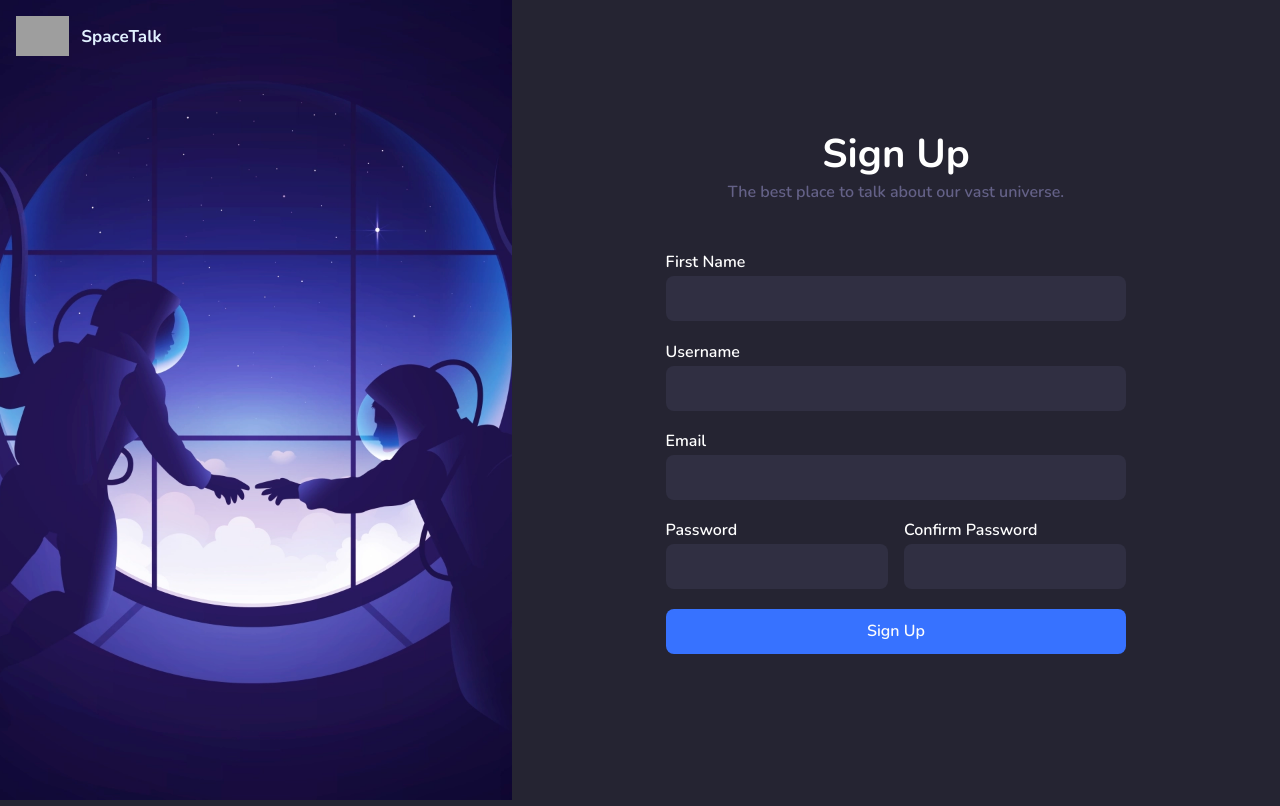
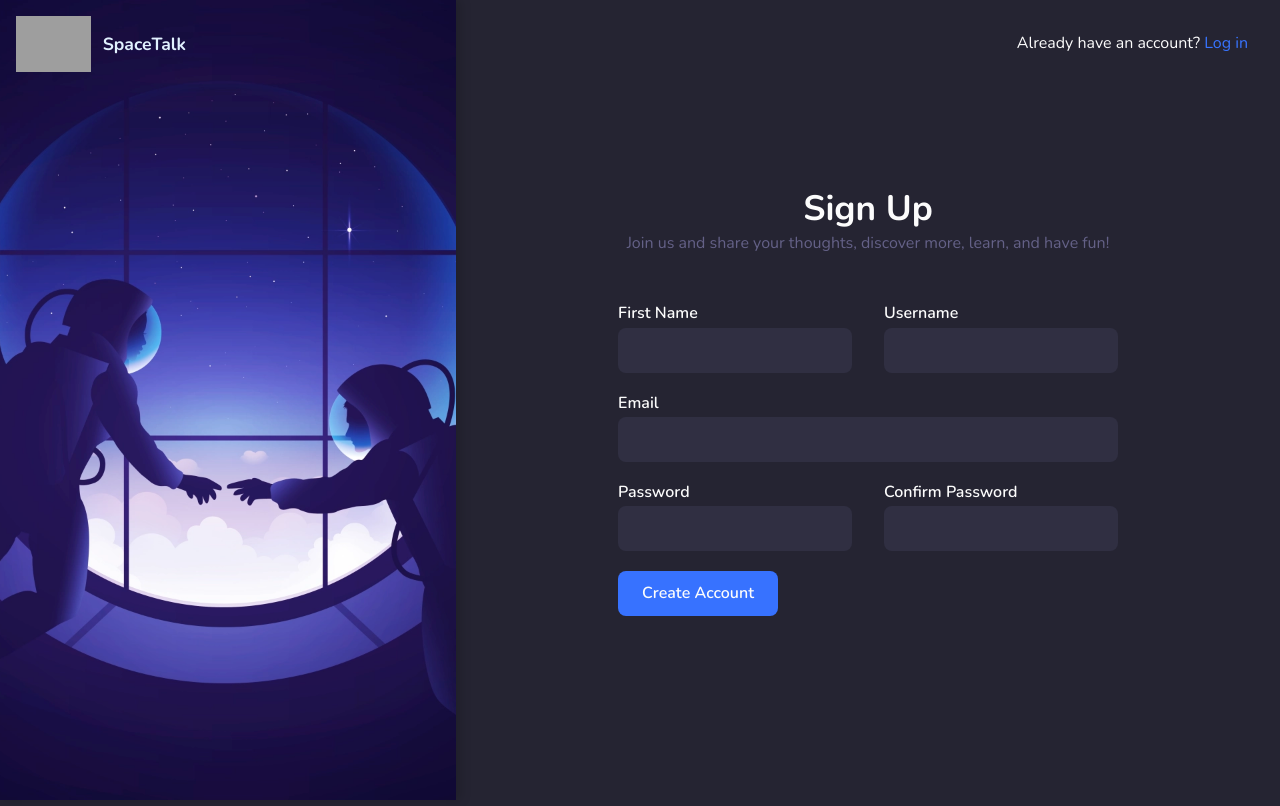
Before and after one commit to henriq20/space-talk, a Laravel app: page /register in a window 1280 px wide. Run offline with Laravel 8, Linux system fonts and the light colour scheme; grey boxes are pictures that could not be loaded.

Commit message:
Add validation to the register view
The css was also modified

```diff
--- a/public/css/main.css
+++ b/public/css/main.css
@@ -5,6 +5,7 @@
     --color-dark: hsl(244, 16%, 17%);
     --color-light-dark: hsl(244, 17%, 22%);
     --color-white: hsl(0, 0%, 99%);
+    --color-red: hsl(360, 82%, 63%);
     --border-radius: 8px;
 }
 
@@ -19,15 +20,16 @@
 }
 
 body {
-    color: #fff;
+    color: var(--color-white);
 }
 
 a {
     text-decoration: none;
+    color: var(--color-primary);
 }
 
-p {
-    color: #646187;
+h1 {
+    font-size: 2.2rem;
 }
 
 ul {
@@ -43,7 +45,7 @@ label {
     margin-bottom: 0.2rem;
 }
 
-input, label, p {
+input, label {
     font-size: 1rem;
     font-weight: 600;
 }
@@ -66,8 +68,12 @@ input, label, p {
 .logo span {
     margin-left: 12px;
     font-weight: 700;
-    font-size: 17px;
+    font-size: 1.1rem;
     color: #E1F1FF;
+}
+
+.logo:hover {
+    filter: brightness(110%);
 }
 
 #navbar {
@@ -127,77 +133,104 @@ input, label, p {
     align-items: center;
 }
 
-/* Register Form */
-main.flex-columns {
+/* Auth */
+#auth {
+    display: flex;
     height: 100vh;
 }
 
-/* Register Form - Images */
-.flex-columns .column .space {
+/* Auth - Aside and Images */
+#auth > aside {
+    flex: 1.2;
+}
+
+#auth > aside img {
     width: 100%;
     height: 100%;
     object-fit: cover;
 }
 
-.flex-columns .column .logo {
+#auth > aside .logo {
     position: absolute;
     top: 0;
     left: 0;
-    height: 5%;
+    height: 7%;
     margin: 1rem 0 0 1rem;
 }
 
-.flex-columns .column .logo img {
-    width: 100%;
-    height: 100%;
+/* Auth - Content */
+#auth > .content {
+    flex: 2;
+    margin: auto 0;
+    padding: 0 2rem;
 }
 
-/* Register Form - 2° Column */
-.flex-columns .column:last-child {
-    display: grid;
-    grid-template-columns: 20% 60% 20%;
+/* Auth - Content - Top/Right Link */
+#auth > .content > p {
+    position: absolute;
+    top: 0;
+    right: 0;
+    margin: 2rem 2rem 0 0;
 }
 
-.flex-columns .column form {
-    grid-column: 2;
-    display: flex;
-    flex-direction: column;
+#auth > .content > p > a:hover {
+    transition: 100ms;
+    color: hsl(222, 100%, 65%);
 }
 
-.flex-columns .column form h1 {
-    font-size: 2.5rem;
+/* Auth - Content - Form */
+#auth > .content > form {
+    max-width: 500px;
+    margin: 0 auto;
 }
 
-.flex-columns .column form p {
-    margin-bottom: 3rem;
+#auth > .content > form > h1,
+#auth > .content > form > p {
+    text-align: center;
 }
 
-.flex-columns .column form label {
-    text-align: left;
-}
-
-.flex-columns .column form > div {
-    display: flex;
-}
-
-.flex-columns .column form > div > div {
-    display: flex;
-    flex-direction: column;
-    width: 100%;
-}
-
-.flex-columns .column form > div > div:first-child {
-    margin-right: 1rem;
-}
-
-.flex-columns .column form input {
-    margin-bottom: 1.2rem;
-}
-
-.flex-columns .column form input.btn {
-    height: 45px;
+#auth > .content > form > p {
+    margin-bottom: 3rem;
+    color: #646187;
 }
 
 ::placeholder {
     color: #646187;
 }
+
+.group-field {
+    display: flex;
+    margin: 0 -1rem;
+}
+
+.group-field > .field {
+    padding: 0 1rem;
+}
+
+.field {
+    display: flex;
+    flex-direction: column;
+    margin-bottom: 1.2rem;
+    width: 100%;
+}
+
+.is-invalid {
+    border: 1px solid var(--color-red) !important;
+}
+
+.error-message {
+    margin-top: 4px;
+    color: var(--color-red);
+    animation: slide-down 300ms ease-out forwards;
+}
+
+@keyframes slide-down {
+    from {
+        opacity: 0;
+        transform: translateY(-25%);
+    }
+    to {
+        opacity: 1;
+        transform: translateY(0%);
+    }
+}
--- /dev/null
+++ b/public/css/mobile.css
@@ -0,0 +1,9 @@
+#auth aside {
+    display: none;
+}
+
+@media screen and (max-width: 500px) {
+    .group-field {
+        flex-wrap: wrap;
+    }
+}
--- a/public/css/utilities.css
+++ b/public/css/utilities.css
@@ -1,23 +1,3 @@
-/* Flex Columns */
-.flex-columns {
-    display: flex;
-}
-
-.flex-columns .column {
-    display: flex;
-    text-align: center;
-    align-items: center;
-    justify-content: center;
-}
-
-.flex-columns .column:first-child {
-    flex: 1;
-}
-
-.flex-columns .column:last-child {
-    flex: 1.5;
-}
-
 /* Background colors */
 .bg-primary, .btn-primary {
     background-color: #3772FF;
@@ -32,8 +12,13 @@
 }
 
 /* Shadows */
-.shadow-bottom {
+.b-shadow {
     box-shadow: 0 5px 10px hsla(0, 0%, 0%, 0.15);
+}
+
+.r-shadow {
+    z-index: 1;
+    box-shadow: 5px 0 10px hsla(0, 0%, 0%, 0.15);
 }
 
 /* Input */
@@ -50,12 +35,36 @@
     background-color: var(--color-light-dark);
 }
 
+.text-input:hover {
+    border: 1px solid hsl(244, 17%, 28%);
+    box-shadow: 0 0 0 4px hsla(244, 17%, 28%, 0.2);
+}
+
+.text-input:focus {
+    border: 1px solid hsl(222, 100%, 55%);
+    box-shadow: 0 0 0 4px hsla(222, 100%, 55%, 0.2);
+}
+
+.text-input.is-invalid:hover {
+    box-shadow: 0 0 0 4px hsla(360, 82%, 63%, 0.1);
+}
+
+.text-input.is-invalid:focus {
+    box-shadow: 0 0 0 4px hsla(360, 82%, 63%, 0.2);
+}
+
+.text-input:active, .text-input.is-invalid:active {
+    box-shadow: none;
+    border: 1px solid transparent;
+}
+
 /* Buttons */
 .btn {
     display: inline-block;
     cursor: pointer;
     color: #FCFCFC;
     transition: 200ms;
+    min-height: 45px;
 }
 
 .btn-transparent {
@@ -68,15 +77,13 @@
 }
 
 .text-input-hover-animation {
-    transition: 100ms;
     border: 1px solid hsl(244, 17%, 28%);
     box-shadow: 0 0 0 4px hsla(244, 17%, 28%, 0.2);
 }
 
 .text-input-focus-animation {
-    transition: 100ms;
     border: 1px solid hsl(222, 100%, 55%);
-    box-shadow: 0 0 0 4px hsla(222, 100%, 55%, 0.1);
+    box-shadow: 0 0 0 4px hsla(222, 100%, 55%, 0.2);
 }
 
 /* Hover/Active/Focus animations */
--- a/public/js/main.js
+++ /dev/null
@@ -1,29 +0,0 @@
-// setInterval(() => {
-//     location.reload();
-// }, 1000);
-
-const inputs = document.querySelectorAll('input.text-input');
-
-inputs.forEach(input => {
-    input.addEventListener('mouseover', () => {
-        if (document.activeElement !== input) {
-            input.classList.add('text-input-hover-animation');
-            input.classList.remove('text-input-focus-animation');
-        }
-    });
-
-    input.addEventListener('mouseout', () => {
-        input.classList.remove('text-input-hover-animation');
-    });
-
-    input.addEventListener('focus', () => {
-        input.classList.remove('text-input-hover-animation');
-        setTimeout(() => {
-            input.classList.add('text-input-focus-animation');
-        }, 100);
-    });
-
-    input.addEventListener('focusout', () => {
-        input.classList.remove('text-input-focus-animation');
-    });
-});
--- a/resources/views/inc/header.blade.php
+++ b/resources/views/inc/header.blade.php
@@ -6,6 +6,7 @@
     <title>Laravel</title>
     <link rel="stylesheet" href="css/main.css">
     <link rel="stylesheet" href="css/utilities.css">
+    <link rel="stylesheet" href="css/mobile.css" media="screen and (max-width: 980px)">
     <script src="js/main.js" defer></script>
     <link rel="stylesheet" href="https://cdnjs.cloudflare.com/ajax/libs/font-awesome/6.0.0-beta2/css/all.min.css" integrity="sha512-YWzhKL2whUzgiheMoBFwW8CKV4qpHQAEuvilg9FAn5VJUDwKZZxkJNuGM4XkWuk94WCrrwslk8yWNGmY1EduTA==" crossorigin="anonymous" referrerpolicy="no-referrer"/>
 </head>
--- /dev/null
+++ b/resources/views/inc/logo.blade.php
@@ -0,0 +1,4 @@
+<a href="/" class="logo">
+    <img src="img/logo.png" alt="An illustration of the Milky Way">
+    <span>SpaceTalk</span>
+</a>
--- a/resources/views/register.blade.php
+++ /dev/null
@@ -1,40 +0,0 @@
-@include('inc.header')
-<main class="flex-columns">
-    <div class="column">
-        <img src="img/space.png" alt="" class="space">
-        <div class="logo">
-            <img src="img/logo.png" alt="">
-            <span>SpaceTalk</span>
-        </div>
-    </div>
-    <div class="column bg-dark">
-        <form method="POST">
-            @csrf
-            <h1>Sign Up</h1>
-            <p>The best place to talk about our vast universe.</p>
-
-            <label for="first_name">First Name</label>
-            <input type="text" class="text-input" name="first_name" value="{{ old('first_name') }}">
-
-            <label for="username">Username</label>
-            <input type="text" class="text-input" name="username" value="{{ old('username') }}">
-
-            <label for="email">Email</label>
-            <input type="email" class="text-input" name="email" value="{{ old('email') }}">
-
-            <div>
-                <div>
-                    <label for="password">Password</label>
-                    <input type="password" class="text-input" name="password">
-                </div>
-                <div>
-                    <label for="confirm_password">Confirm Password</label>
-                    <input type="password" class="text-input" name="confirm_password">
-                </div>
-            </div>
-
-            <input type="submit" class="btn btn-primary" value="Sign Up">
-        </form>
-    </div>
-</main>
-@include('inc.footer')
--- /dev/null
+++ b/resources/views/user/register.blade.php
@@ -0,0 +1,50 @@
+@include('inc.header')
+<main id="auth" class="flex-columns">
+    <aside class="r-shadow">
+        <img src="img/space.png" class="space" alt="An illustration of two astronauts watching the space through a window inside a spaceship">
+        @include('inc.logo')
+    </aside>
+    <div class="content bg-dark">
+        <p>Already have an account? <a href="/login">Log in</a></p>
+        <form action="/register" method="POST">
+            @csrf
+            <h1>Sign Up</h1>
+            <p>Join us and share your thoughts, discover more, learn, and have fun!</p>
+
+            {{-- First Name and Username --}}
+            <div class="group-field">
+                <div class="field">
+                    <label for="first_name">First Name</label>
+                    <input type="text" class="text-input" name="first_name" value="{{ old('first_name') }}">
+                </div>
+                <div class="field">
+                    <label for="username">Username</label>
+                    <input type="text" class="text-input" name="username" value="{{ old('username') }}">
+                </div>
+            </div>
+
+            {{-- Email --}}
+            <div class="field">
+                <label for="email">Email</label>
+                <input type="email" class="text-input" name="email" value="{{ old('email') }}">
+            </div>
+
+            {{-- Password and Confirm Password --}}
+            <div class="group-field">
+                <div class="field">
+                    <label for="password">Password</label>
+                    <input type="password" class="text-input" name="password">
+                </div>
+                <div class="field">
+                    <label for="confirm_password">Confirm Password</label>
+                    <input type="password" class="text-input" name="confirm_password">
+                </div>
+            </div>
+
+            <input type="submit" class="btn btn-primary" id="js-validate-inputs" value="Create Account">
+
+            <script src="js/validation.js"></script>
+        </form>
+    </div>
+</main>
+@include('inc.footer')
--- a/routes/web.php
+++ b/routes/web.php
@@ -1,6 +1,7 @@
 <?php
 
 use App\Http\Controllers\RegisterController;
+use App\Http\Controllers\UserController;
 use App\Models\User;
 use Illuminate\Support\Facades\Route;
 
@@ -19,8 +20,13 @@ Route::get('/', function () {
     return view('home');
 });
 
-Route::get('/register', function () {
-    return view('register');
+Route::get('/login', function () {
+    return view('user.login');
 });
 
-Route::post('/register', [RegisterController::class, 'register']);
+Route::get('/register', function () {
+    return view('user.register');
+});
+
+Route::post('/login', [UserController::class, 'authenticate']);
+Route::post('/register', [UserController::class, 'store']);
```
Also changed, not shown: app/Http/Controllers/UserController.php (added, +19 -0 lines), app/Http/Requests/RegisterRequest.php (added, +45 -0 lines), public/js/validation.js (added, +69 -0 lines), resources/views/inc/navbar.blade.php (+2 -5 lines), public/img/milky-way.png (added).
